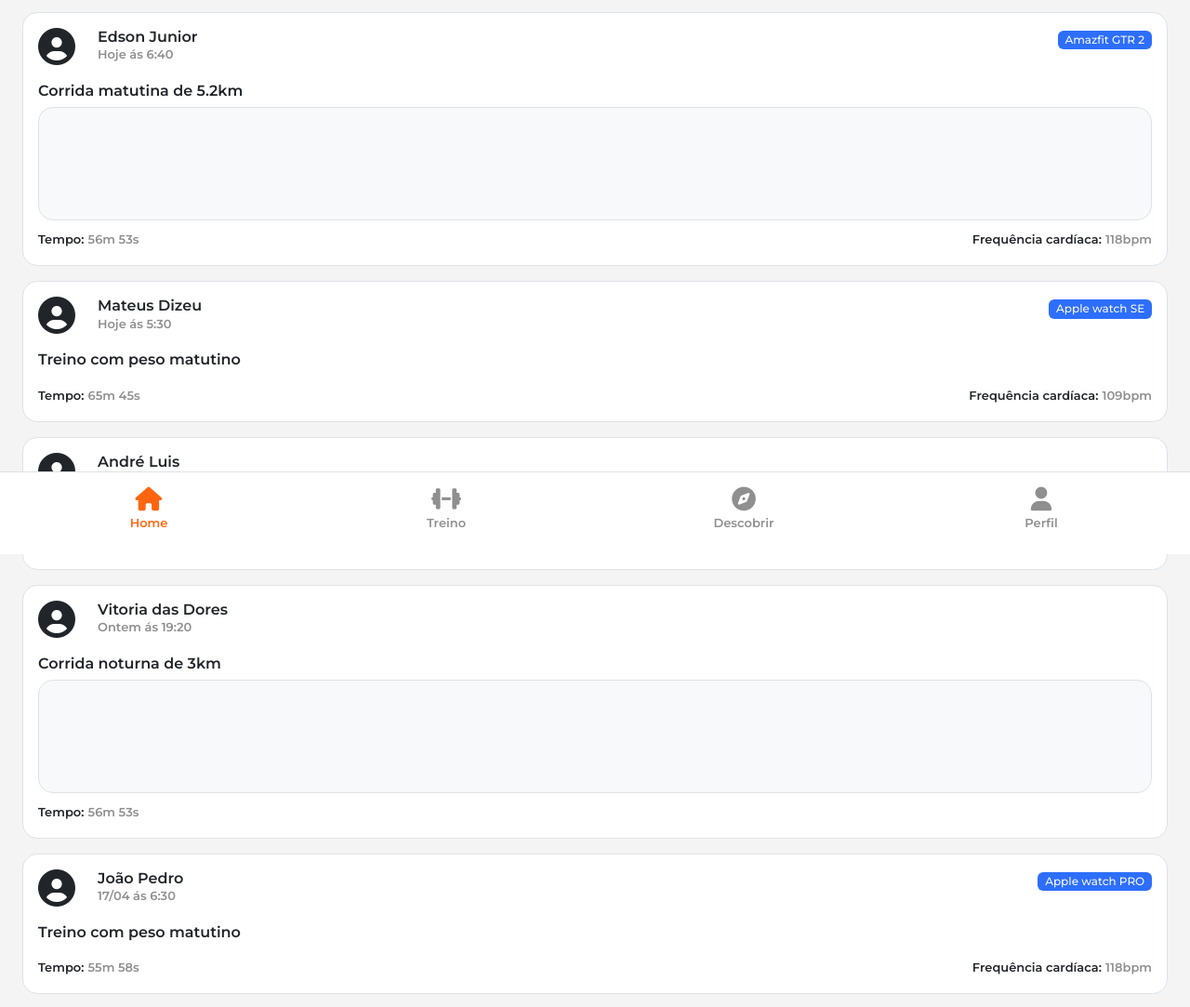
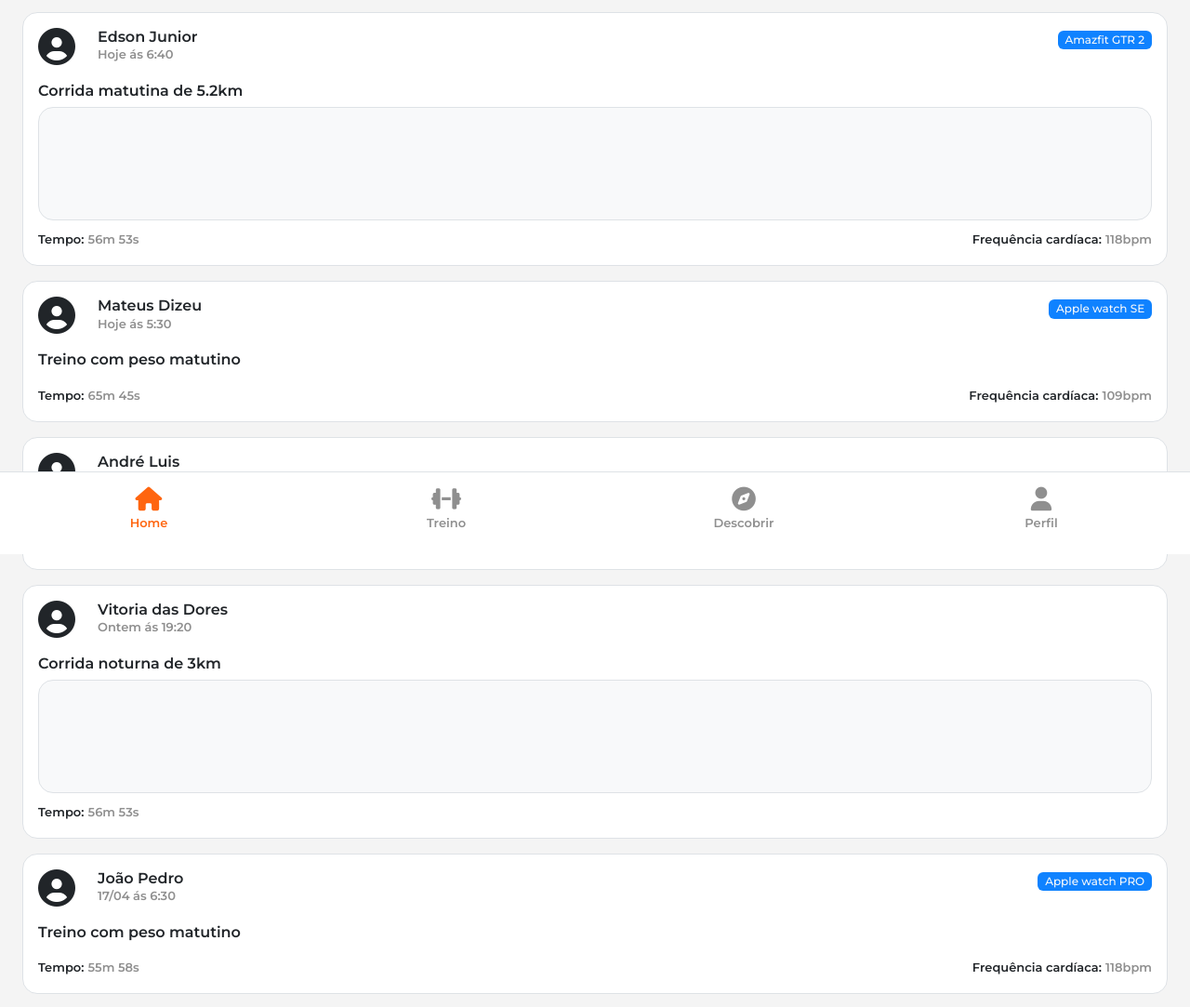
Before and after one commit to KauaRameh/FitBuddy-PWA, a plain HTML site: page index.html in a window 1280 px wide. Shown: the part 216-1299 px from the top of the page at 93% size. Drawn offline with nearby package versions, Linux system fonts and the light colour scheme.

Commit message:
Badge color update

```diff
--- a/index.html
+++ b/index.html
@@ -77,7 +77,7 @@
 
                             </div>
                             <div class="col-auto text-end py-3">
-                                <span class="badge text-light" style="font-weight: 500; background-color: #2D6EFD;">Amazfit GTR 2</span>
+                                <span class="badge text-light" style="font-weight: 500; background-color: #0F82FF;">Amazfit GTR 2</span>
                             </div>
                         </div>
 
@@ -117,7 +117,7 @@
 
                             </div>
                             <div class="col-auto text-end py-3">
-                                <span class="badge text-light" style="font-weight: 500; background-color: #2D6EFD;">Apple watch SE</span>
+                                <span class="badge text-light" style="font-weight: 500; background-color: #0F82FF;">Apple watch SE</span>
                             </div>
                         </div>
 
@@ -205,7 +205,7 @@
 
                             </div>
                             <div class="col-auto text-end py-3">
-                                <span class="badge text-light" style="font-weight: 500; background-color: #2D6EFD;">Apple watch PRO</span>
+                                <span class="badge text-light" style="font-weight: 500; background-color: #0F82FF;">Apple watch PRO</span>
                             </div>
                         </div>
 
@@ -260,7 +260,7 @@
 
                             </div>
                             <div class="col-auto text-end py-3">
-                                <span class="badge text-light" style="font-weight: 500; background-color: #2D6EFD;">Amazfit GTR</span>
+                                <span class="badge text-light" style="font-weight: 500; background-color: #0F82FF;">Amazfit GTR</span>
                             </div>
                         </div>
 
```
Also changed, not shown: src/pages/perfil/perfil.html (+3 -3 lines).
